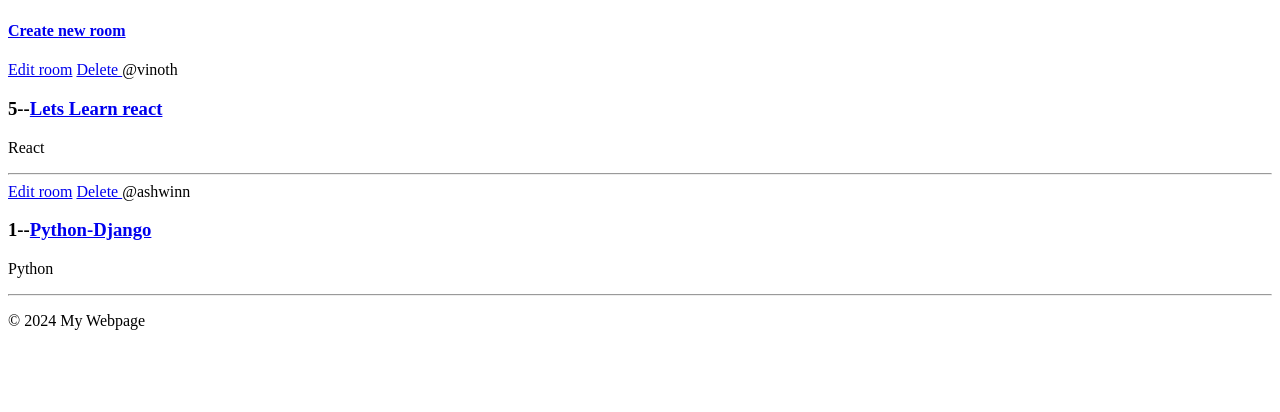
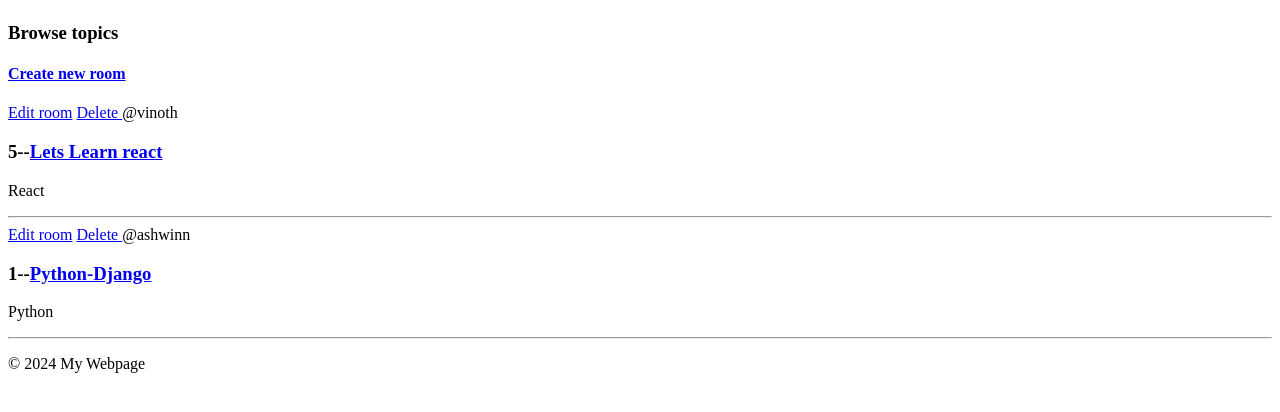
Before and after one commit to Ashwinn11/Study-Bud, a Django app: page / in a window 1280 px wide. Shown: the part 58-470 px from the top of the page. Run offline with Django 5.2, Linux system fonts and the light colour scheme; data comes from the database, SQL or seed files in the repository.

Commit message:
adding frontend functionality

```diff
--- a/core/templates/core/home.html
+++ b/core/templates/core/home.html
@@ -1,5 +1,10 @@
 {% extends 'main.html'%}
 {% block content %}
+
+<div class="home-container">
+    <div>
+        <h3>Browse topics</h3>
+    </div>
 
     <div>
         <h4>
@@ -18,6 +23,7 @@
             </div>
             {% endfor%}
         </div>
+    </div>
 
 </div>
 
```
Lines whose indentation alone changed are shown as unchanged.
